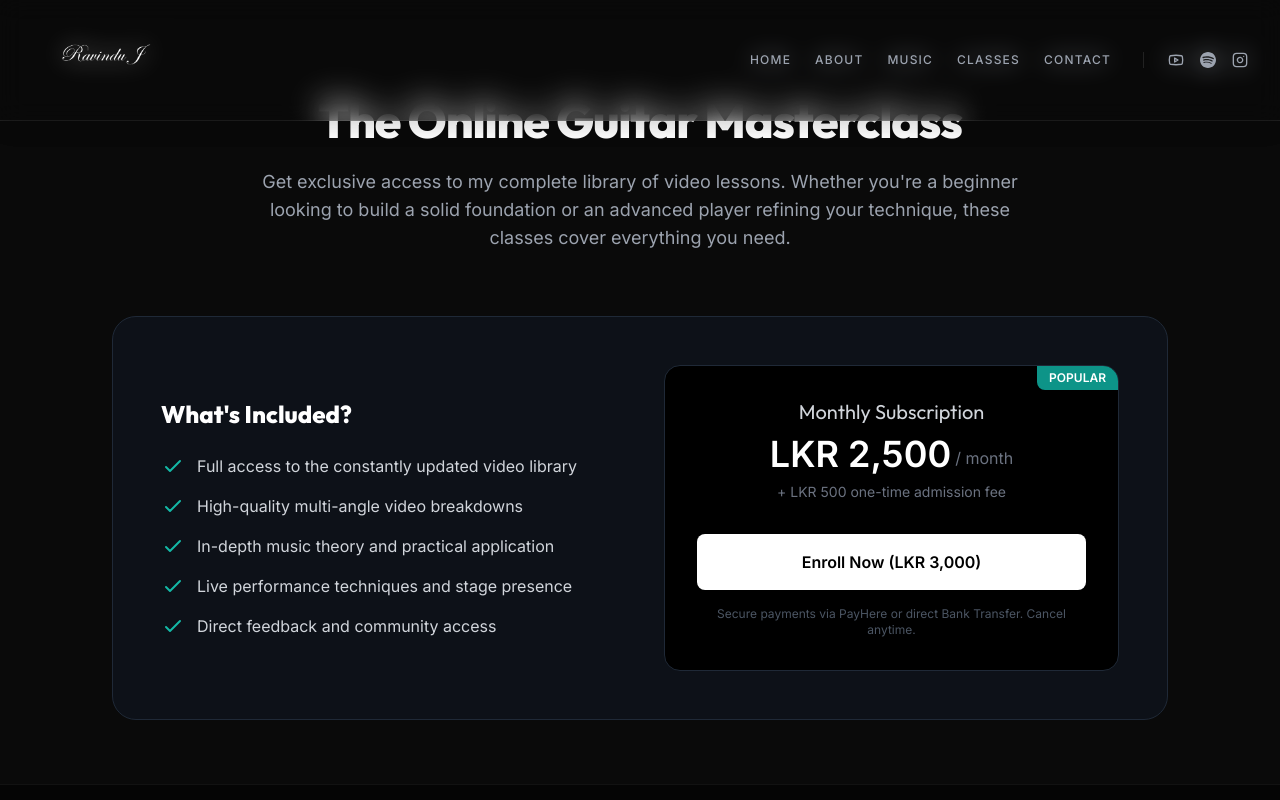
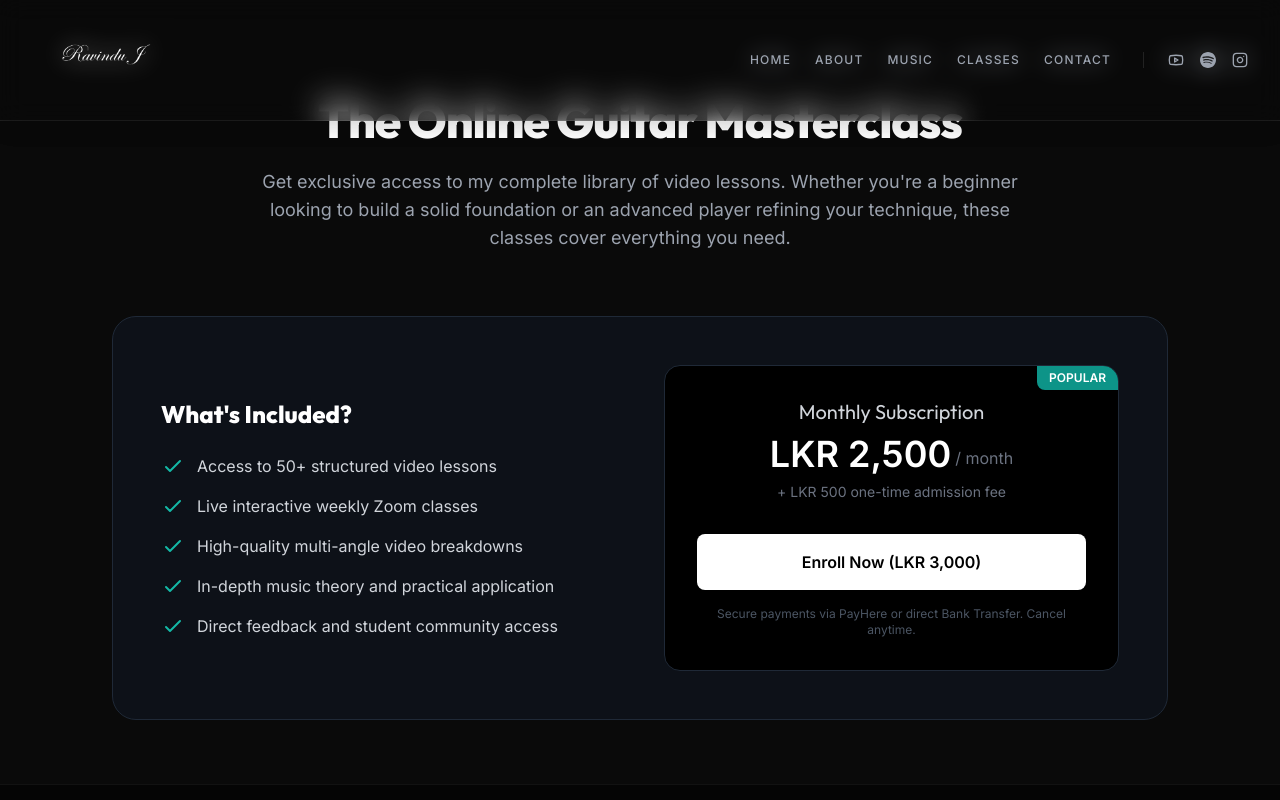
Before and after one commit to chithilamanul1/raviduweb, a Next.js app: page /classes in a window 1280 px wide. Shown: the top 800 px of the page. Built offline with nearby package versions, Linux system fonts and the light colour scheme.

Commit message:
Update classes text to emphasize structured video lessons and Zoom classes

```diff
--- a/src/app/classes/page.tsx
+++ b/src/app/classes/page.tsx
@@ -29,11 +29,11 @@ export default function ClassesPage() {
               <h2 className="text-2xl font-bold text-white mb-6">What's Included?</h2>
               <ul className="space-y-4">
                 {[
-                  'Full access to the constantly updated video library',
+                  'Access to 50+ structured video lessons',
+                  'Live interactive weekly Zoom classes',
                   'High-quality multi-angle video breakdowns',
                   'In-depth music theory and practical application',
-                  'Live performance techniques and stage presence',
-                  'Direct feedback and community access',
+                  'Direct feedback and student community access',
                 ].map((feature, idx) => (
                   <li key={idx} className="flex items-start">
                     <svg className="w-6 h-6 text-teal-500 mr-3 shrink-0" fill="none" viewBox="0 0 24 24" stroke="currentColor">
```
